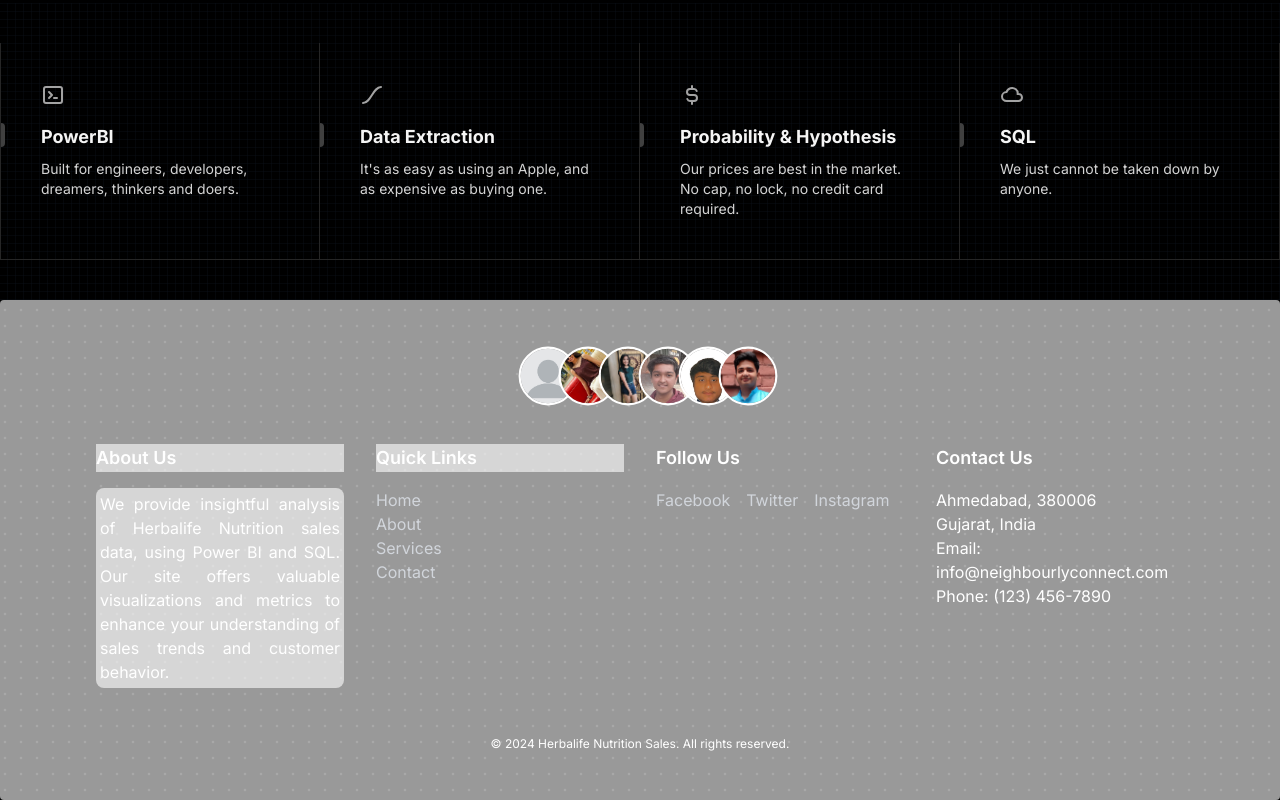
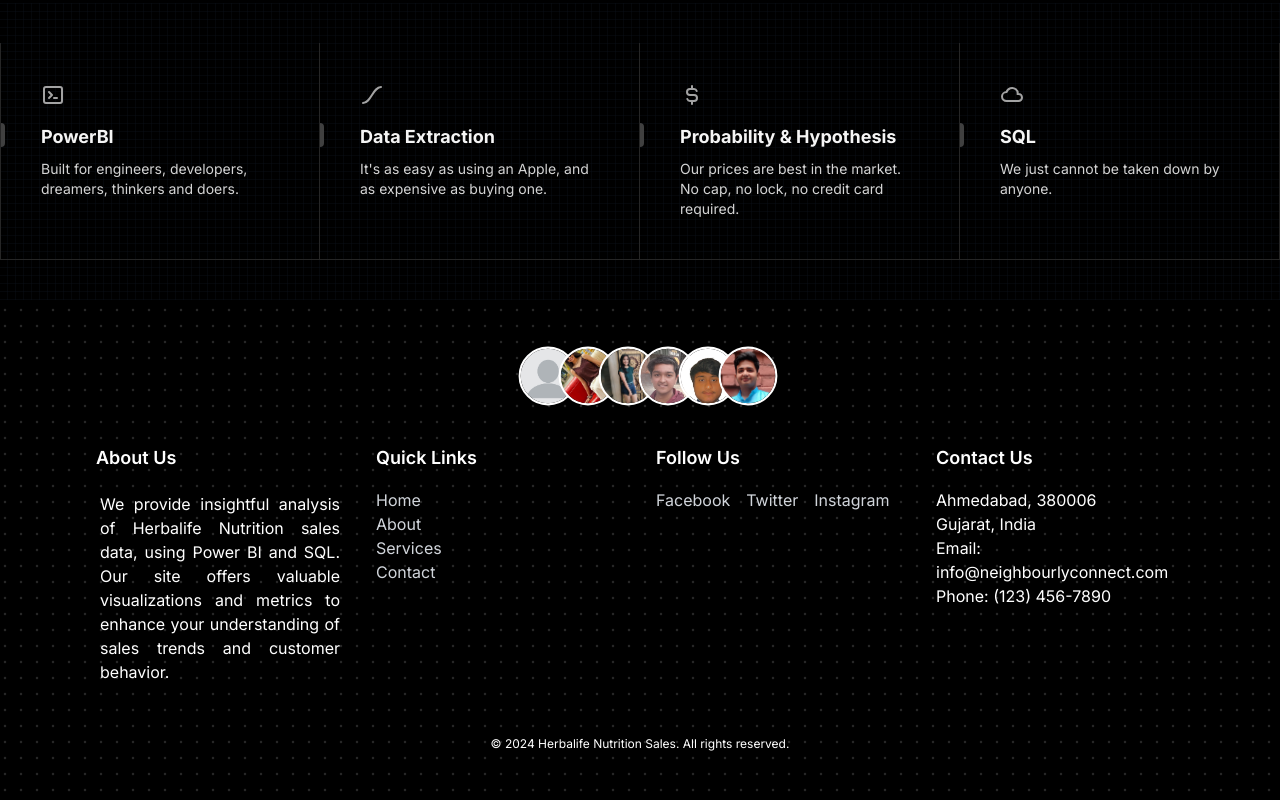
Before and after one commit to Hardik74658/herabalife-nutrtion-sales-analysis, a Next.js app: page / in a window 1280 px wide. Shown: the part 1711-2511 px from the top of the page. Built offline with nearby package versions, Linux system fonts and the light colour scheme.

Commit message:
light mode and team imgs updated

```diff
--- a/src/components/Footer.jsx
+++ b/src/components/Footer.jsx
@@ -3,17 +3,17 @@
 
 function Footer() {
     return (
-      <footer className=" bg-transparent dark:text-white text-gray-800 py-12 bg-white bg-opacity-60 rounded">
+      <footer className=" dark:bg-transparent dark:text-white text-gray-800 py-12 bg-white bg-opacity-60 rounded">
           <CEOs className="mb-8"/>
           <div className="max-w-6xl mx-auto grid grid-cols-1 sm:grid-cols-2 lg:grid-cols-4 gap-8 px-4 sm:px-6 lg:px-8">
           <div>
-            <h2 className="text-gray-800 bg-white bg-opacity-60 dark:text-white text-lg font-semibold mb-4">About Us</h2>
-            <p className="mb-4 text-justify bg-white bg-opacity-60 rounded-lg p-1">
+            <h2 className="text-gray-800 dark:text-white text-lg font-semibold mb-4">About Us</h2>
+            <p className="mb-4 text-justify  p-1 ">
             We provide insightful analysis of Herbalife Nutrition sales data, using Power BI and SQL. Our site offers valuable visualizations and metrics to enhance your understanding of sales trends and customer behavior.
             </p>
           </div>
           <div className="">
-            <h2 className="text-gray-800 dark:text-white text-lg bg-white bg-opacity-60 font-semibold mb-4">Quick Links</h2>
+            <h2 className="text-gray-800 dark:text-white text-lg font-semibold  mb-4">Quick Links</h2>
             <ul className="text-gray-600 dark:text-gray-300">
               <li>
                 <a
```
